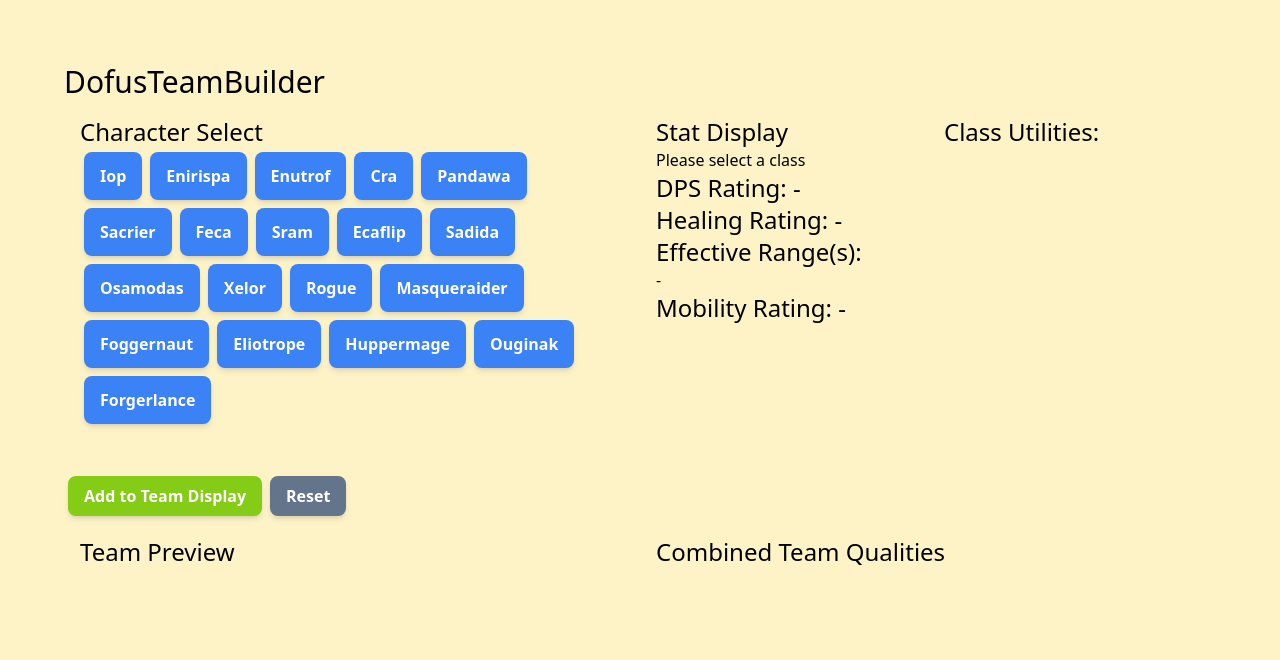
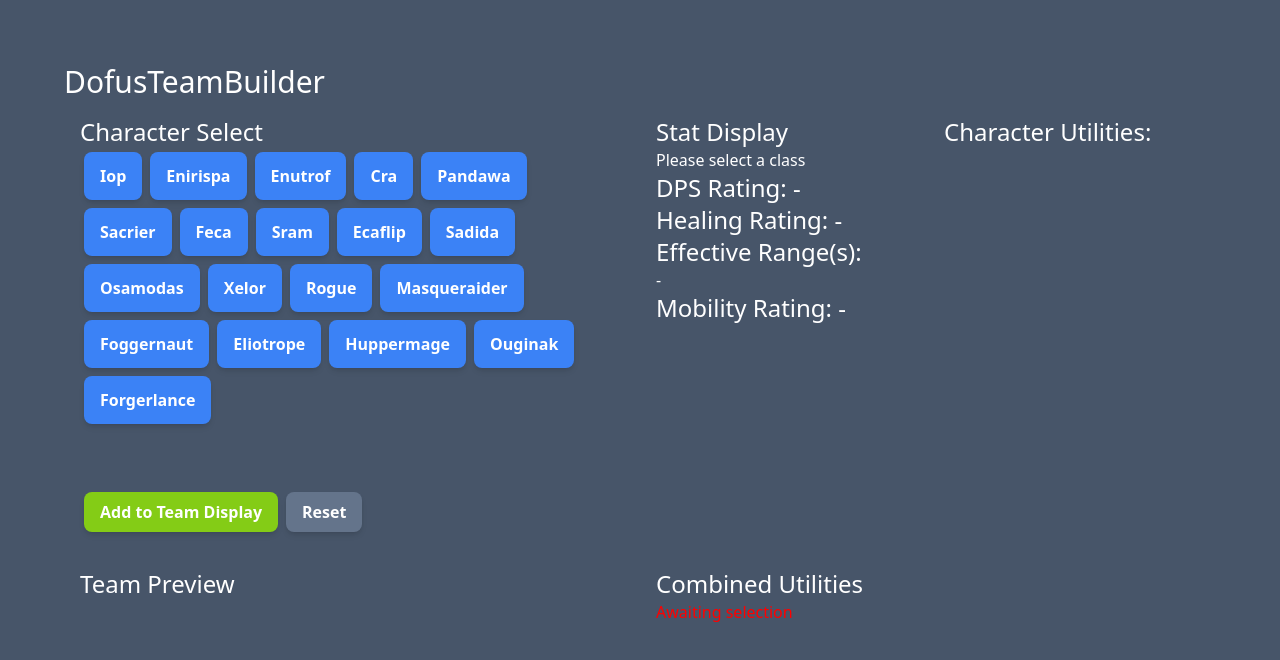
Before and after one commit to Deen-q/dofusTeamBuilder, a React (Create React App) app: page / in a window 1280 px wide. Shown: the top 660 px of the page. Built offline with nearby package versions, Linux system fonts and the light colour scheme.

Commit message:
stylistic changes

```diff
--- a/src/components/AddAndReset.tsx
+++ b/src/components/AddAndReset.tsx
@@ -4,7 +4,7 @@
 export default function AddAndReset() {
     const { addToTeamPreview, resetTeamPreview } = useTeamActions();
     return (
-        <div className="w-1/2 space-y-8"> {/* make add button stop jumping when adding the 4th character */}
+        <div className="w-1/2 space-y-8 p-4"> {/* make add button stop jumping when adding the 4th character */}
             <button className="btn-add m-1" onClick={addToTeamPreview}
             >
                 Add to Team Display
--- a/src/components/CharacterUtilities.tsx
+++ b/src/components/CharacterUtilities.tsx
@@ -5,7 +5,7 @@
     return (
         <>
             {/* the REAL 'Qualities Preview' - they show on class click! */}
-            <h4 className='text-2xl'>Class Utilities:</h4>
+            <h4 className='text-2xl'>Character Utilities:</h4>
             <div>
                 <ul className="scroll">
                     {selected?.qualities.map((item: any, index: any) => (
--- a/src/components/CombinedQualitiesPreview.tsx
+++ b/src/components/CombinedQualitiesPreview.tsx
@@ -11,26 +11,22 @@
 
     const {
         teamQualities,
-        // setTeamQualities = () => { }
-        selectedCharacter
+        teamDisplay
     } = context;
 
     const noDupesList = new Set<string>(teamQualities);
     // console.log({ noDupesList });
 
     return (
-        <div>
-            <h2 className='text-2xl'>Combined Team Qualities</h2>
-            <ul>
-                {selectedCharacter && Array.from(noDupesList).map((quality, index) =>
+        <div >
+            <h2 className='text-2xl'>Combined Utilities</h2>
+            {/* {teamDisplay ? "Select at least 1 character." : ""} */}
+            <ul className="scroll">
+                {teamDisplay.length > 0 ? Array.from(noDupesList).map((quality, index) =>
                     // [noDupesList].map did not work - I guess Array.from converts to an arr 'earlier'?
                     <li key={index}>{quality}</li>
-                )}
+                ) : "Awaiting selection"}
             </ul>
         </div>
     )
 }
-
-// QualitiesPreview will sit next to TeamPreview
-
-// probs rename QualitiesPreview to CombinedQualitiesPreview // done
--- a/src/components/TeamPreview.tsx
+++ b/src/components/TeamPreview.tsx
@@ -2,6 +2,7 @@
 import { useContext } from "react";
 import SiteContext from "../context/SiteContext";
 import CombinedQualitiesPreview from "./CombinedQualitiesPreview";
+import iopImage from "../assets/Iop_M.png";
 
 export default function TeamPreview() {
     const context = useContext(SiteContext);
@@ -23,15 +24,17 @@
         <div>
             <div className="flex justify-between">
                 <div className="w-1/2 self-start p-4">
-                    <h2 className="text-2xl w-1/2">Team Preview</h2>
+                    <h2 className="text-2xl">Team Preview</h2>
                     {teamDisplay.map((chosenCharacter, index) => (
                         <div
                             key={index}
-                            className="flex items-center justify-between p-1">
+                            className="flex items-center justify-between p-1"
+                        >
+                            <img src={iopImage} alt="" />
                             <p className="text-2xl">
                                 {chosenCharacter}
                             </p>
-                            <button className="btn-delete" onClick={() => deleteByIndex(index)}>
+                            <button className="btn-delete p-1" onClick={() => deleteByIndex(index)}>
                                 Delete
                             </button>
                         </div>
--- a/src/index.css
+++ b/src/index.css
@@ -4,7 +4,9 @@
 
 .basicFormatting {
     @apply
-    bg-amber-100
+    /* bg-amber-100  */
+    bg-slate-600
+    text-white
     min-h-screen
     /* bg-blue-500 */
     /* container mx-auto  */
@@ -16,7 +18,7 @@
 }
 
 .scroll {
-    max-height: 150px;
+    max-height: 250px;
     overflow-y: auto;
     color: rgb(255, 0, 0);
 }
```
Also changed, not shown: src/assets/Iop_M.png (added).
